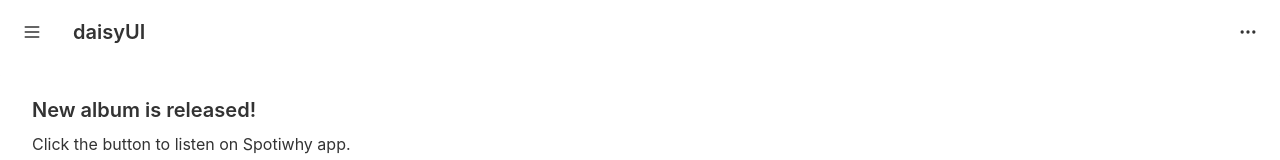
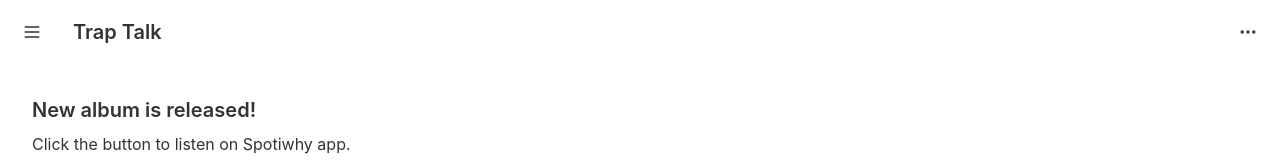
Before and after one commit to rich-f-p/trap-talk, a React (Create React App) app in the folder main/client/: page / in a window 1280 px wide. Shown: the top 160 px of the page. Built offline with nearby package versions, Linux system fonts and the light colour scheme.

Commit message:
fixing two navbar visibility on page

```diff
--- a/main/client/src/components/Navbar.js
+++ b/main/client/src/components/Navbar.js
@@ -10,7 +10,7 @@ function Navbar() {
                     </button>
                 </div>
                 <div className="flex-1">
-                    <a className="btn btn-ghost normal-case text-xl">daisyUI</a>
+                    <a className="btn btn-ghost normal-case text-xl">Trap Talk</a>
                 </div>
                 <div className="flex-none">
                     <button className="btn btn-square btn-ghost">
```
